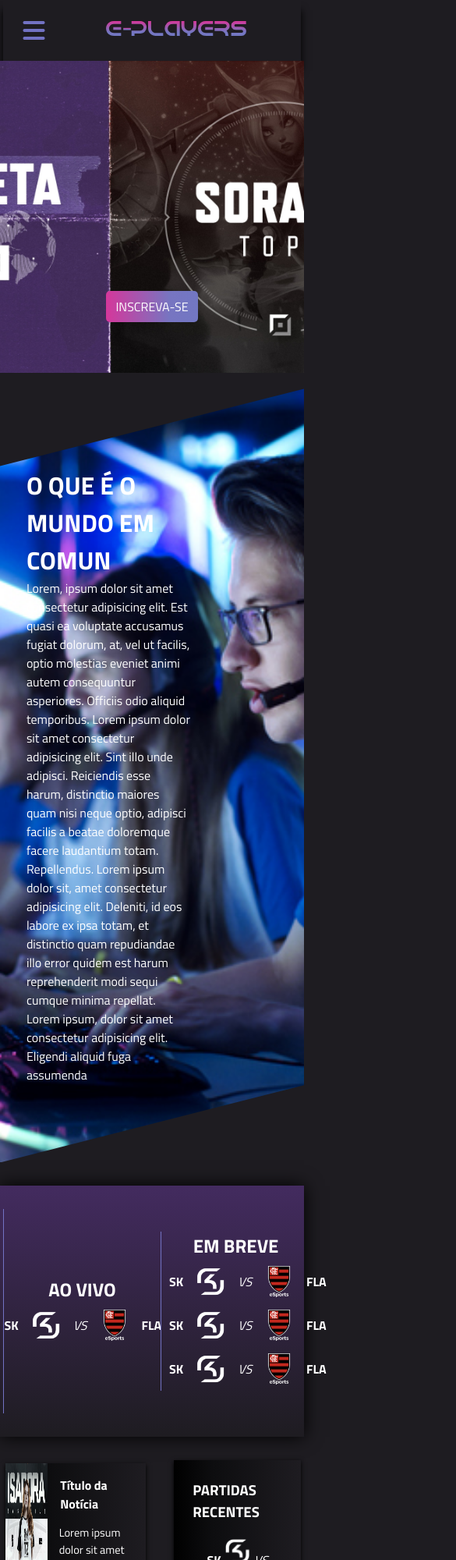
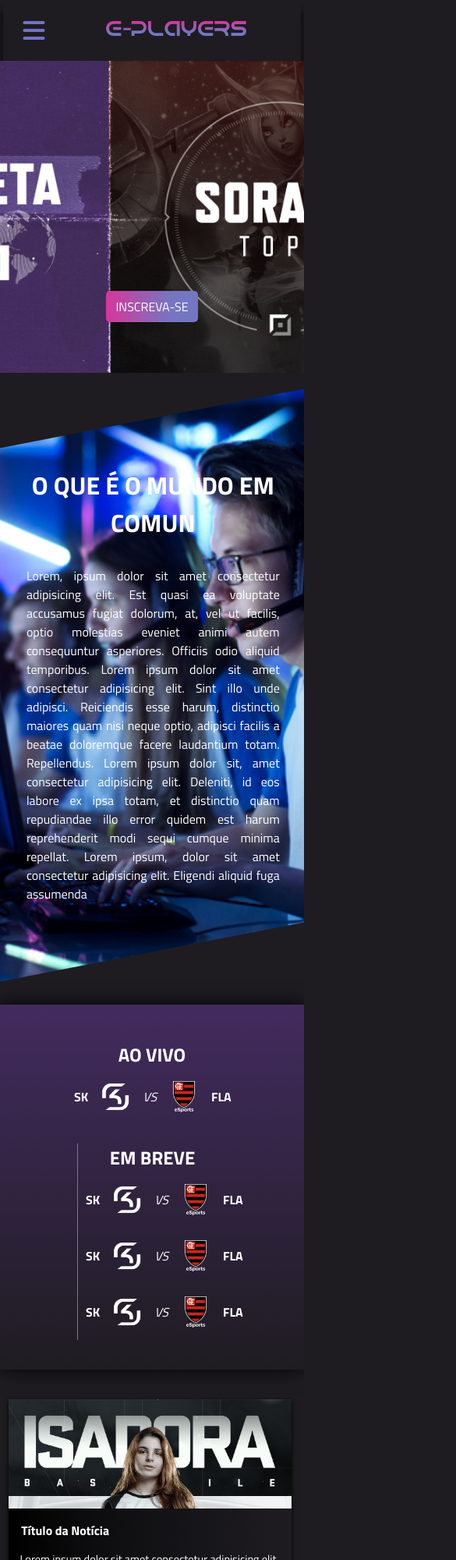
Before and after one commit to biasilvalima/E-Players, a plain HTML site: page index.html in a window 390 px wide. Shown: the top 2000 px of the page at 78% size, 585 px wide, since content can reach past the window. Drawn offline with Linux system fonts and the light colour scheme.

Commit message:
Finalizada partidas recentes, placar e noticias

```diff
--- a/css/style.css
+++ b/css/style.css
@@ -428,4 +428,45 @@ fieldset label{
     .campea{
     display: none;
     }
+    .sobre .container div{
+        width: 85%;
+        text-align: justify;
+    }
+    .sobre .container h1{
+        text-align: center;
+        margin-bottom: 1em;
+    }
+    #horarios .container{
+        flex-direction: column;
+    }
+    .ao_vivo{
+        padding: 1em;
+        width: 50%;
+        border: none;
+    }
+     .partida{
+         margin: 1em 0;
+    }
+    .card{
+        flex-direction: column;
+    }
+    .card img{
+        width: 100%;
+        object-fit: cover; /* ele se ajusta ao tamanho do container e nao dsitorce a imagem*/
+        object-position: top;
+    }
+    .noticias{
+        width: 95%;
+        padding-right: 15px;
+    }
+    .recentes{
+        padding: 0.5em;
+    }
+    .content{
+        flex-direction: column;
+    }
+    footer .container{
+        flex-direction: column;
+    }
+
    }
```
